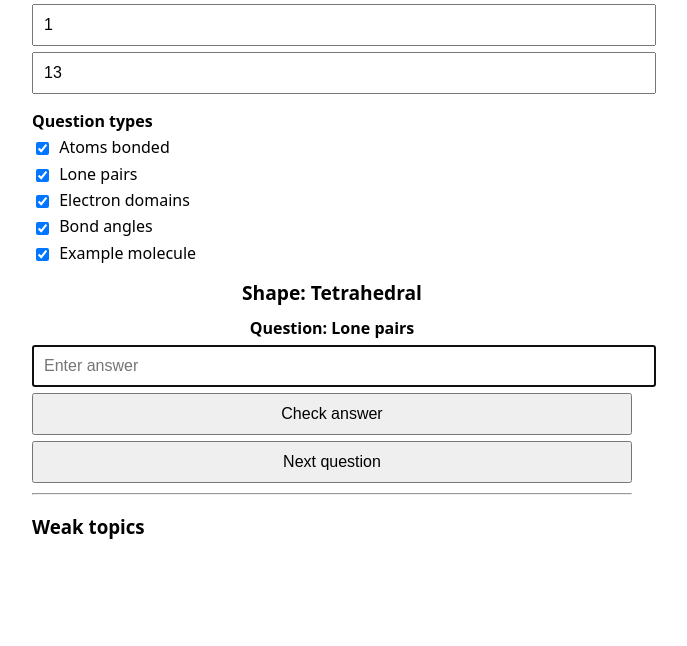
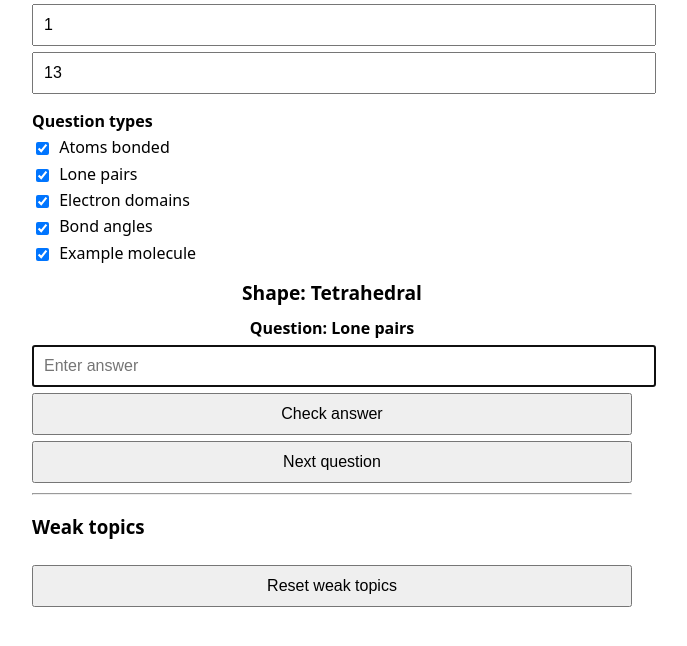
Before and after one commit to WeesELBio/molecular-geometry-revision, a plain HTML site: page index.html in a window 1280 px wide. Shown: the part 102-748 px from the top of the page, without its empty margins (308-995 px from the left). Drawn offline with Linux system fonts and the light colour scheme.

Commit message:
Update index.html

```diff
--- a/index.html
+++ b/index.html
@@ -109,6 +109,7 @@
 <hr>
 
 <h3>Weak topics</h3>
+<button onclick="resetWeakTopics()">Reset weak topics</button>
 <div id="weakChart"></div>
 
 <script>
@@ -258,6 +259,12 @@ function updateChart() {
     }
 }
 
+function resetWeakTopics() {
+    weights = {};
+    localStorage.removeItem("weights");
+    updateChart();
+}
+
 answerInput.addEventListener("keydown", e => {
     if (e.key === "Enter") checkAnswer();
 });
```
